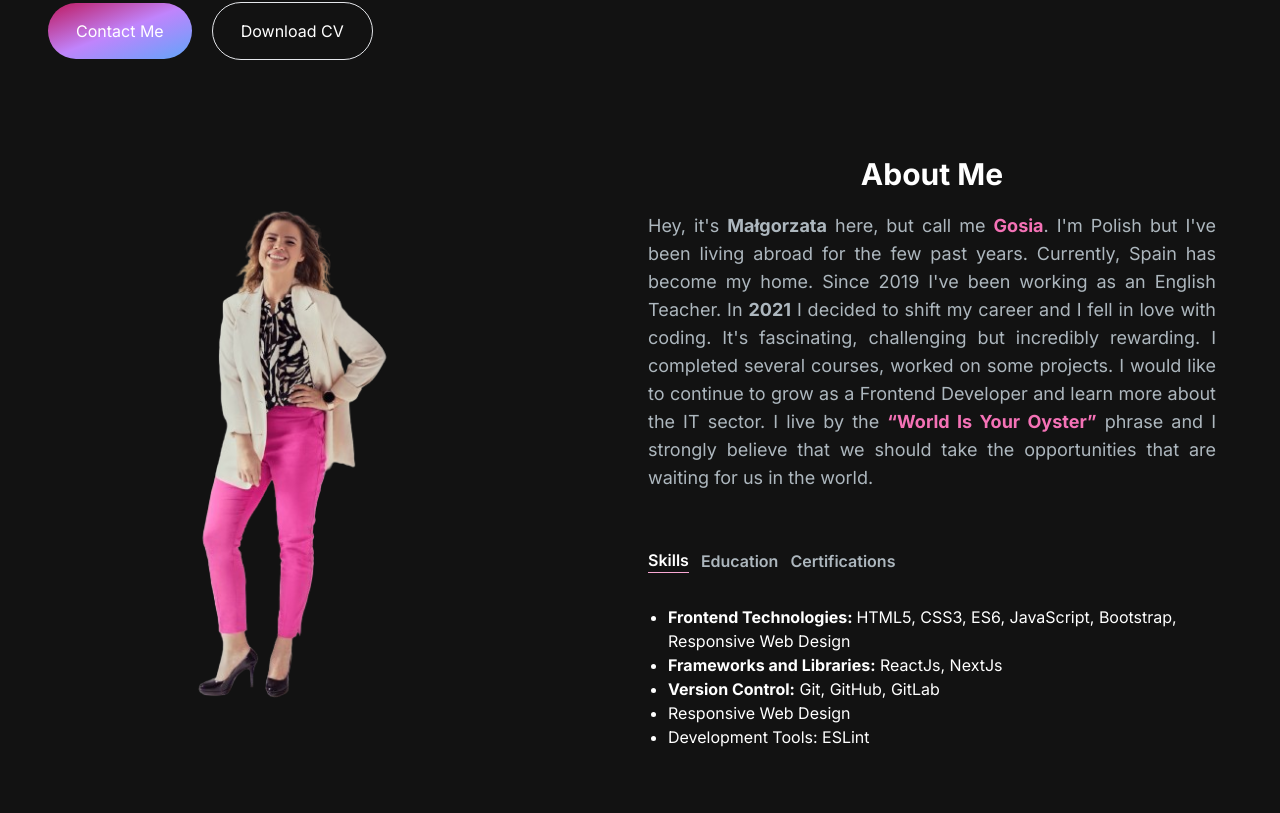
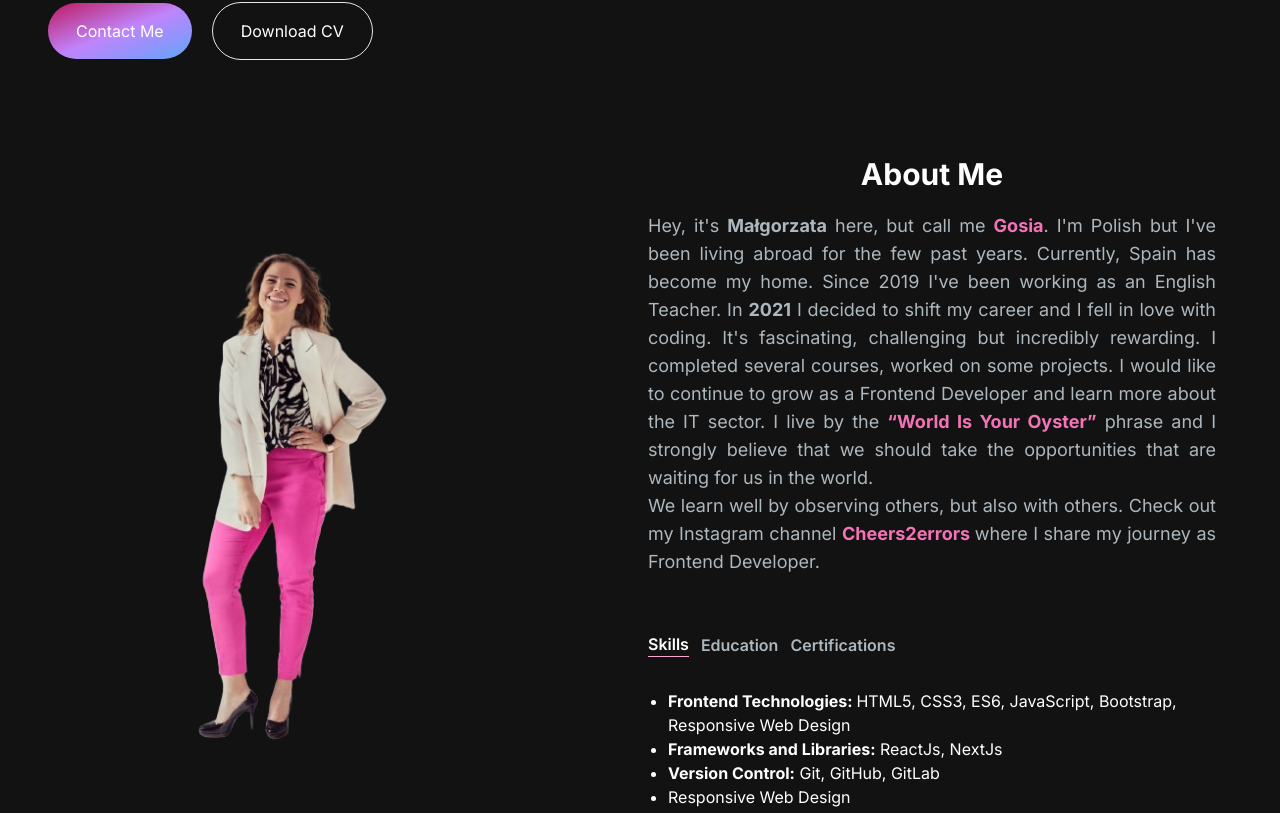
Before and after one commit to gosiast/NextJs-portfolio, a Next.js app: page / in a window 1280 px wide. Shown: the part 479-1292 px from the top of the page. Built offline with nearby package versions, Linux system fonts and the light colour scheme.

Commit message:
added the IG channel to the AboutMe section

```diff
--- a/app/components/AboutSection.jsx
+++ b/app/components/AboutSection.jsx
@@ -130,7 +130,6 @@ const AboutSection = () => {
           alt="image of an oyster with the world instead of the pearl"
           width={400}
           height={400}
-          className="text-center"
         />
         <div className="mt-4 md:mt-0 text-left flex flex-col h-full">
           <h2 className="text-center text-white font-bold mb-5 mt-3 text-3xl sm:text:5xl lg:text-3xl">
@@ -149,6 +148,18 @@ const AboutSection = () => {
             <strong className="text-pink-400">“World Is Your Oyster”</strong>{" "}
             phrase and I strongly believe that we should take the opportunities
             that are waiting for us in the world.
+            <br />
+            We learn well by observing others, but also with others. Check out
+            my Instagram channel{" "}
+            <strong className="text-pink-400">
+              <a
+                href="https://www.instagram.com/cheers2errors/"
+                target="_blank"
+              >
+                Cheers2errors
+              </a>{" "}
+            </strong>
+            where I share my journey as Frontend Developer.
           </p>
           <div className="flex flex-row justify-start mt-8">
             <TabButton
```
